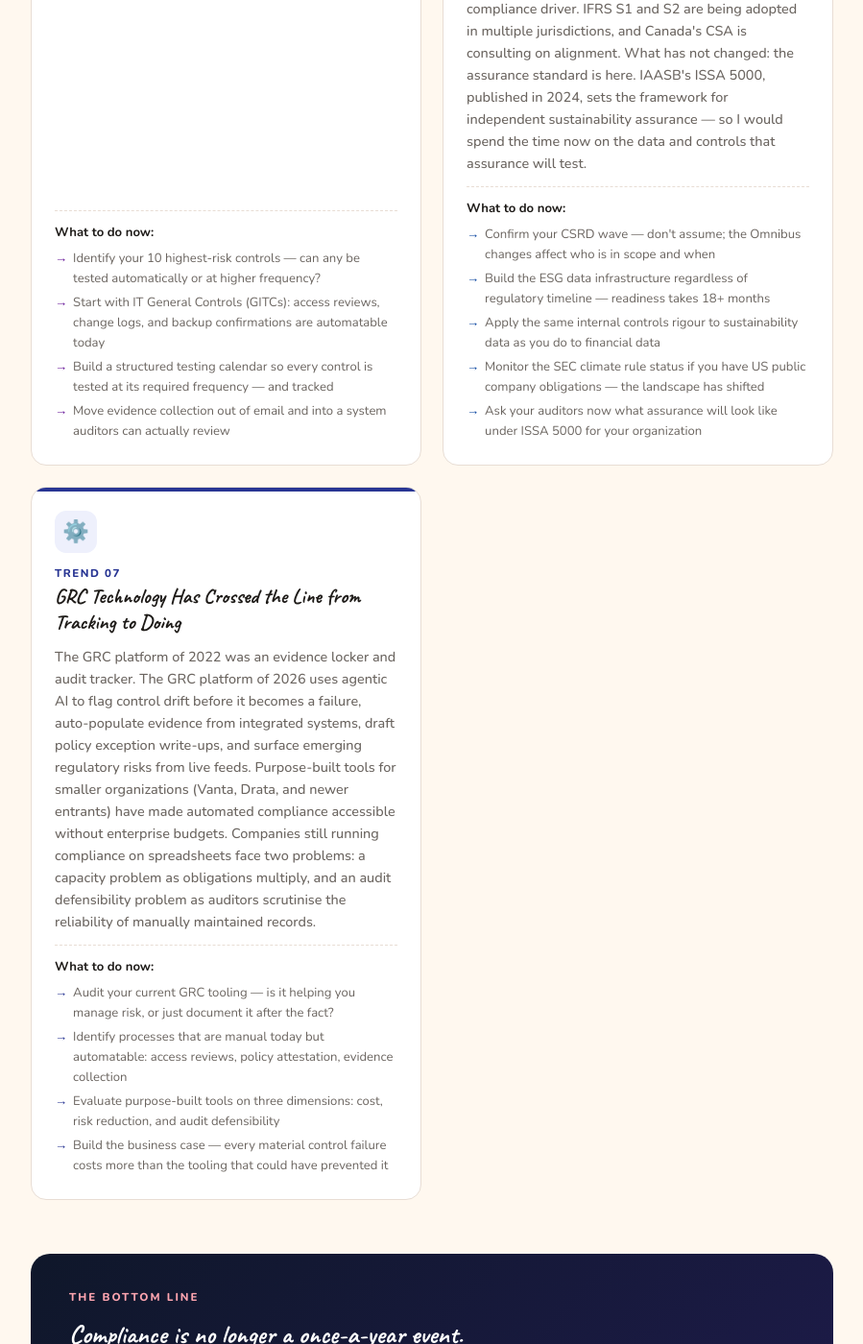
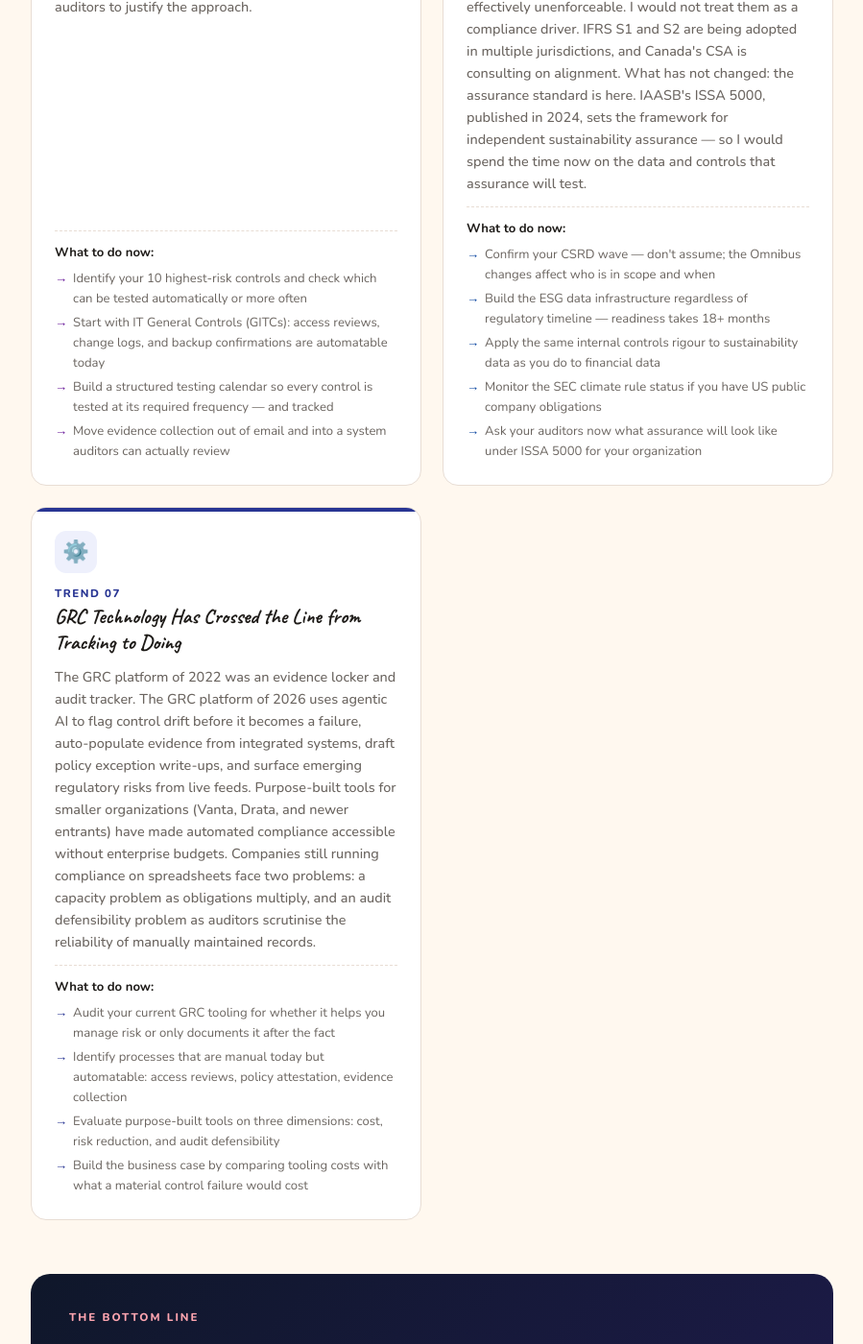
Before and after one commit to grc-with-sjo/grc-insights, a Jekyll site: the page built from _issues/2026-05-field-notes.html, in a window 1280 px wide and 1400 px high, scrolled down 2920 px. Shown: the whole window at 96% size, without its empty margins (190-1089 px from the left). Built offline with Jekyll 4.4.1, drawn with Linux system fonts in a browser that asks for light colours; some of the changed text lies outside the part shown.

Commit message:
Field Notes: rewrite six action items; legacy test checks content, not wording
- Six "What to do now" items without rhetorical questions, unsourced claims or sweeping lines
- tests/legacy.test.mjs: still requires all 7 trend titles, no dropped action items (32) and the bottom-line heading; no longer locks exact wording. Verified it fails when an item is removed.

Co-Authored-By: Claude Opus 5.5 <noreply@anthropic.com>

```diff
--- a/_issues/2026-05-field-notes.html
+++ b/_issues/2026-05-field-notes.html
@@ -52,7 +52,7 @@ hero_intro: >-
             <li>Complete an AI inventory — know what tools your teams are actually using, including shadow AI</li>
             <li>Assign a risk owner for every AI system that touches customer data or influences decisions</li>
             <li>Map your AI use against the NIST AI RMF Govern, Map, Measure, Manage functions</li>
-            <li>Draft an Acceptable Use Policy for generative AI — auditors are now asking for this</li>
+            <li>Draft an Acceptable Use Policy for generative AI; it is one of the first documents I would expect an auditor to ask for</li>
             <li>Assess whether ISO 42001 certification is relevant to your supplier relationships</li>
           </ul>
         </div>
@@ -80,7 +80,7 @@ hero_intro: >-
             <li>Tier vendors by data access, operational criticality, and concentration risk</li>
             <li>Integrate TPRM assessments into procurement — not just annual review cycles</li>
             <li>Track SOC 2 / ISO 27001 certifications with expiry dates; a lapsed certificate is a finding</li>
-            <li>Map single-vendor dependencies — if one vendor fails, what fails with it?</li>
+            <li>Map single-vendor dependencies: for each critical vendor, list what fails with it</li>
             <li>Ensure contracts include right-to-audit, incident notification timelines, and exit rights</li>
           </ul>
         </div>
@@ -162,7 +162,7 @@ hero_intro: >-
         <div class="trend-actions">
           <p>What to do now:</p>
           <ul>
-            <li>Identify your 10 highest-risk controls — can any be tested automatically or at higher frequency?</li>
+            <li>Identify your 10 highest-risk controls and check which can be tested automatically or more often</li>
             <li>Start with IT General Controls (GITCs): access reviews, change logs, and backup confirmations are automatable today</li>
             <li>Build a structured testing calendar so every control is tested at its required frequency — and tracked</li>
             <li>Move evidence collection out of email and into a system auditors can actually review</li>
@@ -196,7 +196,7 @@ hero_intro: >-
             <li>Confirm your CSRD wave — don't assume; the Omnibus changes affect who is in scope and when</li>
             <li>Build the ESG data infrastructure regardless of regulatory timeline — readiness takes 18+ months</li>
             <li>Apply the same internal controls rigour to sustainability data as you do to financial data</li>
-            <li>Monitor the SEC climate rule status if you have US public company obligations — the landscape has shifted</li>
+            <li>Monitor the SEC climate rule status if you have US public company obligations</li>
             <li>Ask your auditors now what assurance will look like under ISSA 5000 for your organization</li>
           </ul>
         </div>
@@ -224,10 +224,10 @@ hero_intro: >-
         <div class="trend-actions">
           <p>What to do now:</p>
           <ul>
-            <li>Audit your current GRC tooling — is it helping you manage risk, or just document it after the fact?</li>
+            <li>Audit your current GRC tooling for whether it helps you manage risk or only documents it after the fact</li>
             <li>Identify processes that are manual today but automatable: access reviews, policy attestation, evidence collection</li>
             <li>Evaluate purpose-built tools on three dimensions: cost, risk reduction, and audit defensibility</li>
-            <li>Build the business case — every material control failure costs more than the tooling that could have prevented it</li>
+            <li>Build the business case by comparing tooling costs with what a material control failure would cost</li>
           </ul>
         </div>
       </div>
```
Also changed, not shown: tests/legacy.test.mjs (+9 -8 lines).
